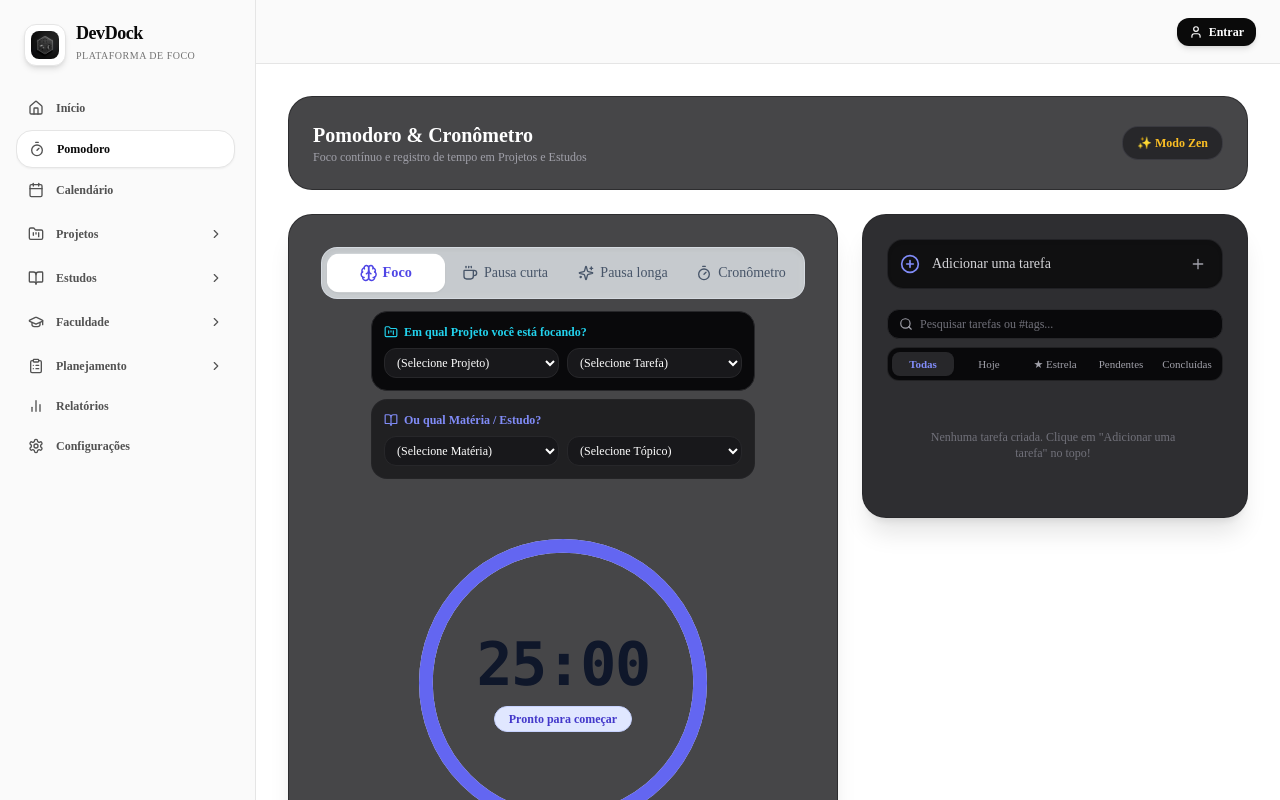
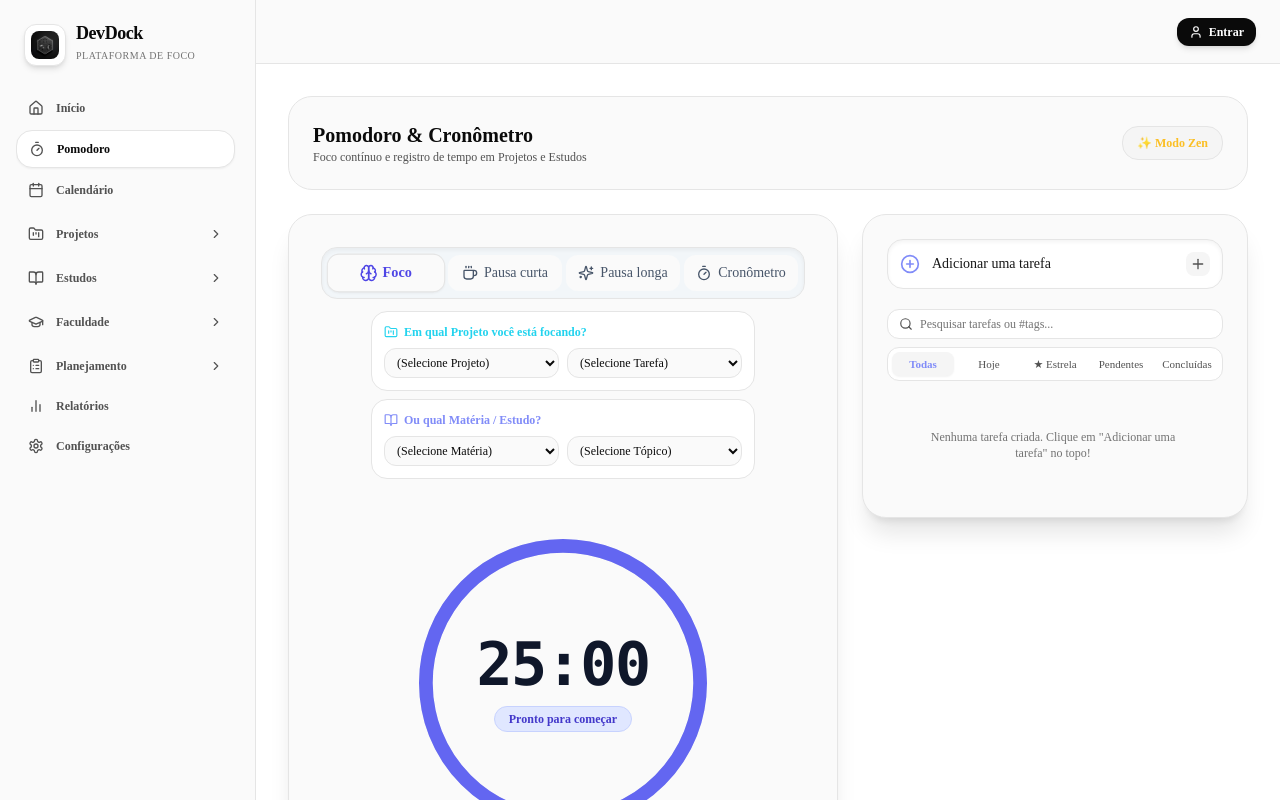
Before and after one commit to JoaoNToK/DevDock, a Next.js app: page /pomodoro in a window 1280 px wide. Shown: the top 800 px of the page. Built offline with nearby package versions, Linux system fonts and the light colour scheme.

Commit message:
fix: add targeted Light Mode CSS overrides to ensure white background and dark text contrast without altering Dark Mode

```diff
--- a/src/app/globals.css
+++ b/src/app/globals.css
@@ -3,7 +3,7 @@
 @tailwind utilities;
 
 :root, .dark {
-  /* DARK MODE TOKENS */
+  /* DARK MODE TOKENS - 100% UNTOUCHED */
   --bg-background: #0A0A0A;
   --bg-surface: #111111;
   --bg-card: #171717;
@@ -24,7 +24,7 @@
 }
 
 .light {
-  /* LIGHT MODE TOKENS */
+  /* LIGHT MODE TOKENS - OFFICIAL LIGHT PALETTE */
   --bg-background: #FFFFFF;
   --bg-surface: #FAFAFA;
   --bg-card: #F5F5F5;
@@ -145,6 +145,84 @@
   }
 }
 
+/* TARGETED LIGHT MODE OVERRIDES FOR CRISP CONTRAST (DARK MODE IS 100% UNTOUCHED) */
+.light body {
+  background-color: #FFFFFF !important;
+  color: #0A0A0A !important;
+}
+
+.light .bg-black,
+.light .bg-zinc-950 {
+  background-color: #FFFFFF !important;
+}
+
+.light .bg-zinc-900,
+.light [class*="bg-zinc-900"] {
+  background-color: #FAFAFA !important;
+}
+
+.light .bg-zinc-800,
+.light [class*="bg-zinc-800"] {
+  background-color: #F5F5F5 !important;
+}
+
+.light .bg-zinc-950\/60,
+.light .bg-zinc-950\/80,
+.light .bg-zinc-950\/40 {
+  background-color: #FFFFFF !important;
+}
+
+.light .border-zinc-800,
+.light .border-zinc-700,
+.light [class*="border-zinc-800"],
+.light [class*="border-zinc-700"] {
+  border-color: #E5E5E5 !important;
+}
+
+.light .text-white {
+  color: #0A0A0A !important;
+}
+
+.light .text-zinc-200,
+.light .text-zinc-300 {
+  color: #171717 !important;
+}
+
+.light .text-zinc-400 {
+  color: #525252 !important;
+}
+
+.light .text-zinc-500 {
+  color: #737373 !important;
+}
+
+.light input,
+.light textarea,
+.light select {
+  background-color: #FFFFFF !important;
+  border-color: #E5E5E5 !important;
+  color: #0A0A0A !important;
+}
+
+.light input::placeholder,
+.light textarea::placeholder {
+  color: #737373 !important;
+}
+
+/* Primary CTA buttons in Light Mode: Crisp Black background with White text */
+.light .btn-primary,
+.light button.btn-primary,
+.light .bg-zinc-100,
+.light [class*="bg-zinc-100"] {
+  background-color: #0A0A0A !important;
+  color: #FFFFFF !important;
+}
+
+.light .btn-primary *,
+.light button.btn-primary * {
+  color: #FFFFFF !important;
+}
+
 /* Subtle background glow for dark/light themes */
 .bg-radial-gradient {
   background-image: radial-gradient(circle at 50% 20%, rgba(255, 255, 255, 0.04) 0%, rgba(0, 0, 0, 0) 70%);
```
